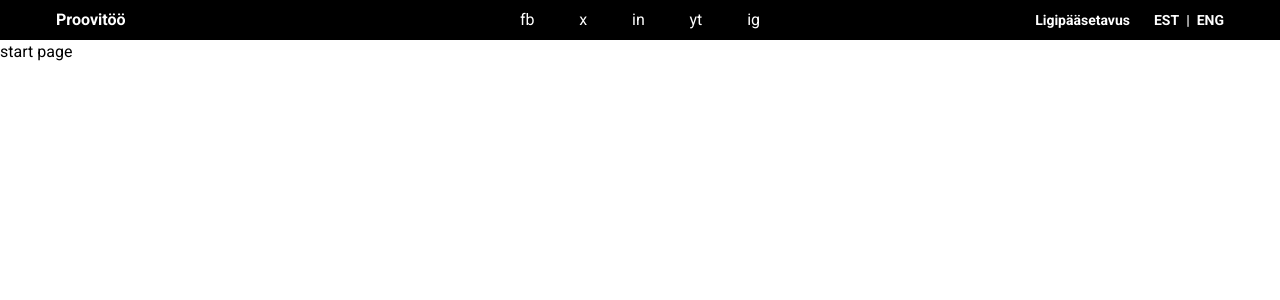
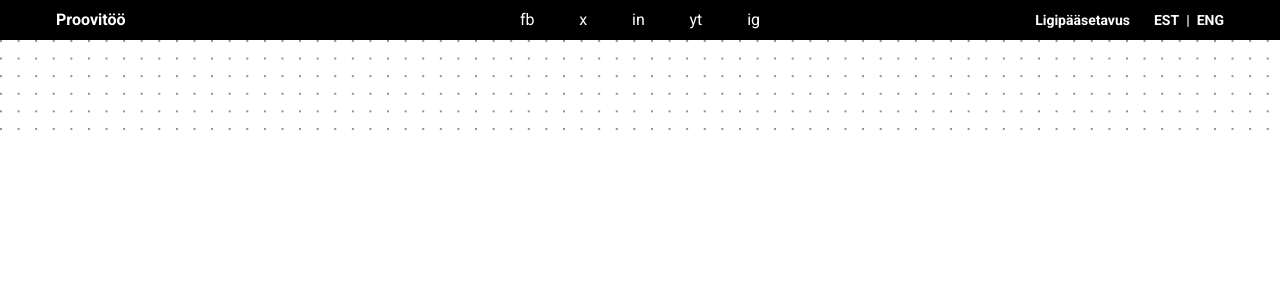
Before and after one commit to geilu/statistikaamet-proovitoo, a React (Vite) app: page / in a window 1280 px wide. Shown: the top 300 px of the page. Built offline with nearby package versions, Linux system fonts and the light colour scheme.

Commit message:
navbar background

```diff
--- /dev/null
+++ b/src/components/navbar.tsx
@@ -0,0 +1,7 @@
+export default function Navbar() {
+    return (
+        <div className="w-full py-[3em] px-[2.5em] bg-[image:var(--light-pattern)] bg-[size:1.1em_1.1em]
+                                flex flex-row justify-between">
+        </div>
+    )
+}
--- a/src/index.css
+++ b/src/index.css
@@ -2,4 +2,5 @@
 
 #root {
     font-family: 'Roboto', serif;
+    --light-pattern: radial-gradient( circle at 1px 1px, #8E8E8E 1px, #fff 0 );
 }
--- a/src/pages/Start.tsx
+++ b/src/pages/Start.tsx
@@ -1,10 +1,11 @@
 import Header from "../components/header.tsx";
+import Navbar from "../components/navbar.tsx";
 
 export default function Start() {
     return (
         <>
             <Header />
-            <h1>start page</h1>
+            <Navbar />
         </>
     )
 }
```
